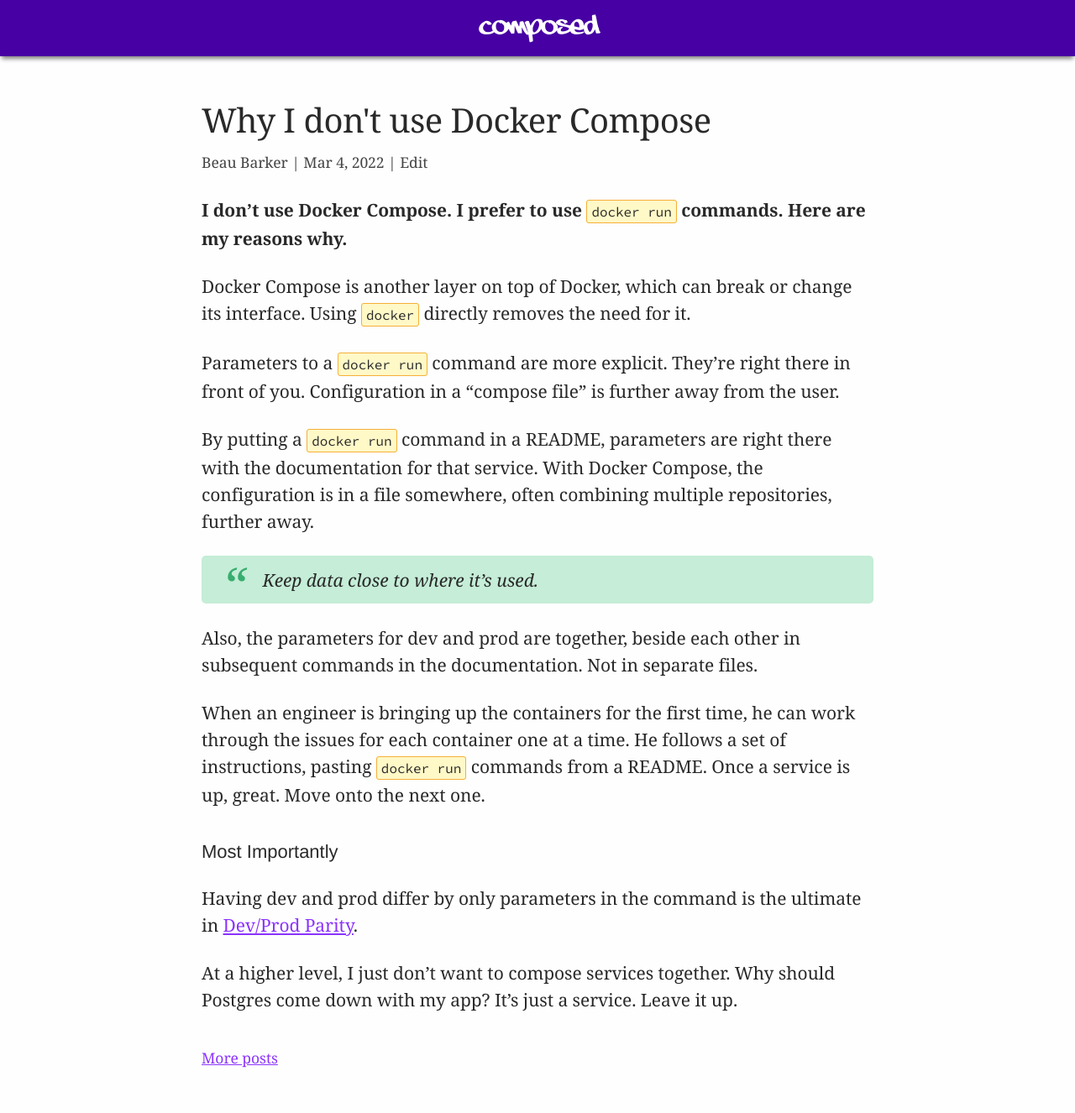
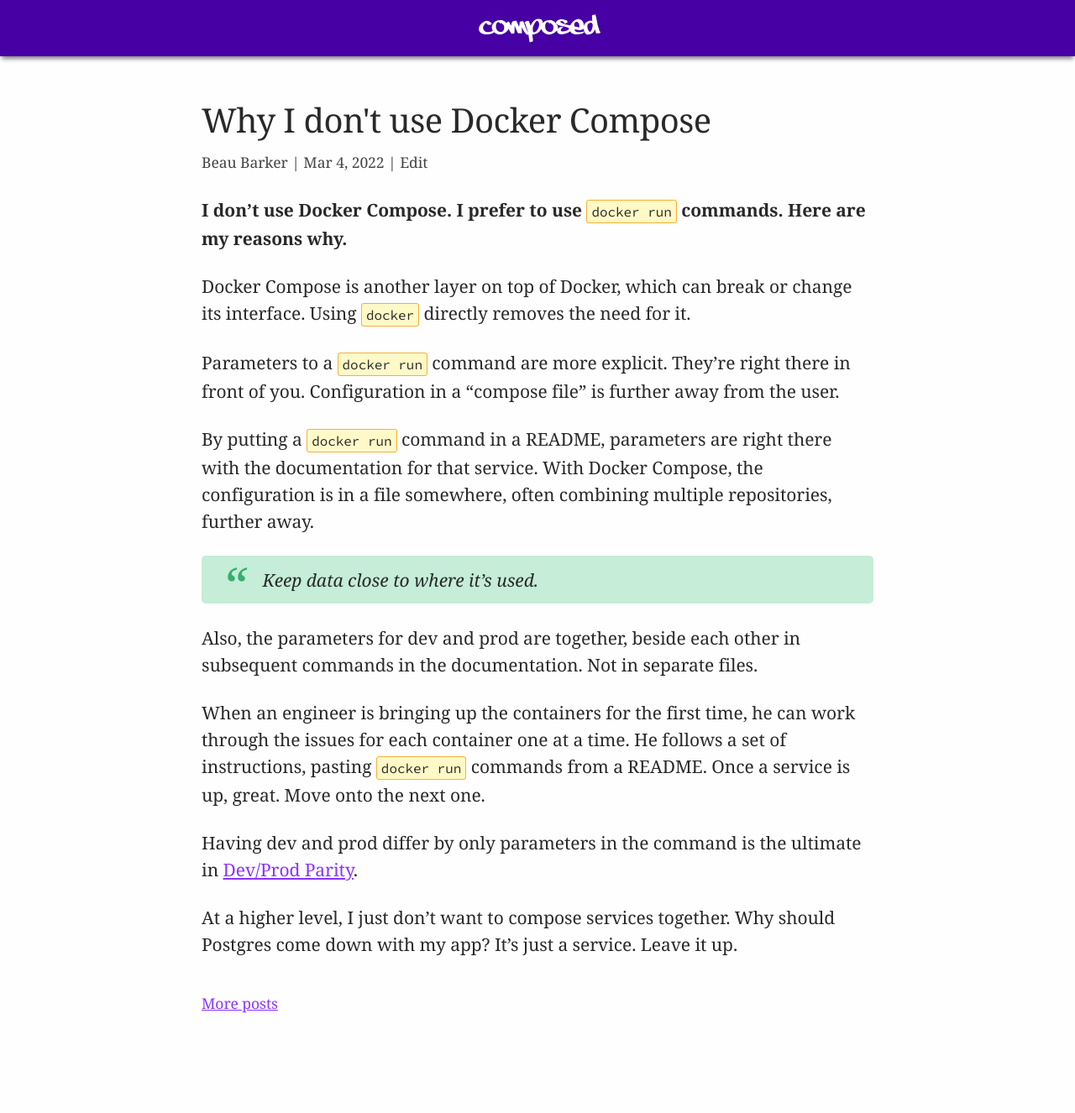
Before and after one commit to explodinglabs/explodinglabs.github.io, a Jekyll site: the page built from docs/_posts/2022-03-04-docker-compose.markdown, in a window 1280 px wide. Shown: the whole page at 84% size. Built offline with Jekyll 4.4.1, drawn with Linux system fonts in a browser that asks for light colours; after the commit the page ends 1261 px from its top, so only the background shows below that.

Commit message:
Update 2022-03-04-docker-compose.markdown

```diff
--- a/docs/_posts/2022-03-04-docker-compose.markdown
+++ b/docs/_posts/2022-03-04-docker-compose.markdown
@@ -27,8 +27,6 @@
 instructions, pasting `docker run` commands from a README. Once a service is
 up, great. Move onto the next one.
 
-## Most Importantly
-
 Having dev and prod differ by only parameters in the command is the ultimate in
 [Dev/Prod Parity](https://12factor.net/dev-prod-parity).
 
```
